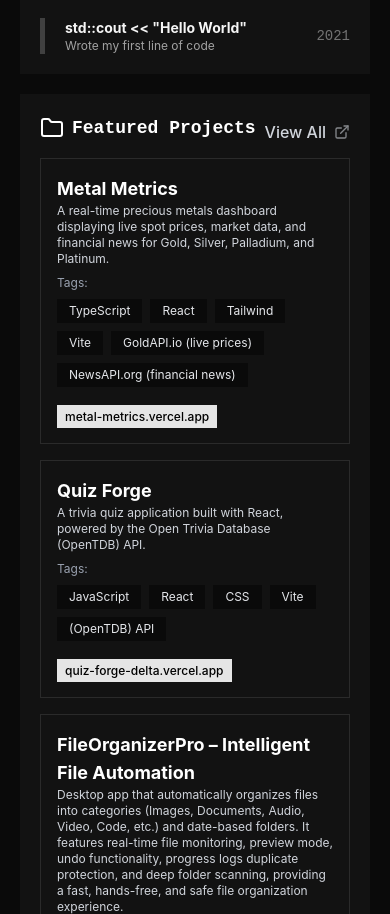
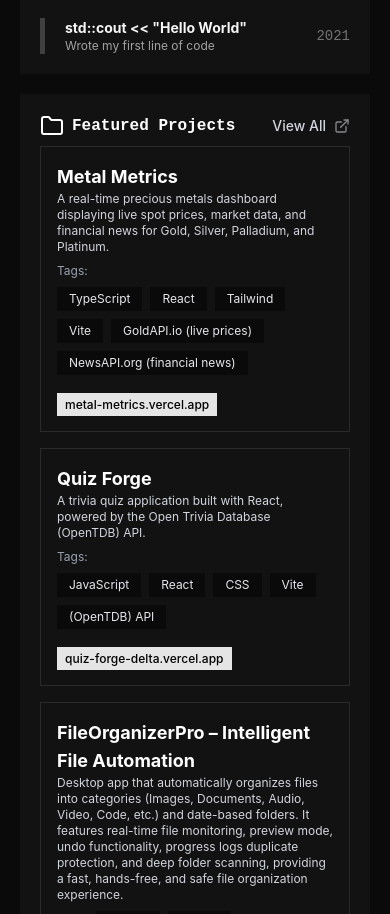
Before and after one commit to WilburStanley/web-portfolio, a React (Vite) app: page / in a window 390 px wide. Shown: the part 2379-3293 px from the top of the page. Built offline with nearby package versions, Linux system fonts and the light colour scheme.

Commit message:
updated ui responsiveness fix

```diff
--- a/src/layout/Project.tsx
+++ b/src/layout/Project.tsx
@@ -7,9 +7,9 @@ export const Project = () => {
   return(
     <div className="fw-full text-white text-left bg-surface-900 p-5">
       <div className="flex items-center justify-between mb-2">
-        <div className="flex items-center mb-2 gap-2">
+        <div className="flex items-center gap-2">
           <Folder />
-          <h2 className="font-bold text-lg md:text-xl font-mono">
+          <h2 className="font-bold text-base md:text-lg font-mono">
             Featured Projects
           </h2>
         </div>
@@ -17,7 +17,7 @@ export const Project = () => {
           to="/projects"
           className="group flex items-center justify-center gap-2 font-medium text-gray-300 hover:text-white transition-colors duration-200"
         >
-          <span>View All</span>
+          <span className="text-sm md:text-base">View All</span>
           <ExternalLink className="w-4 h-4 opacity-60 group-hover:opacity-100 transition-opacity duration-200" />
         </Link>
       </div>
```
